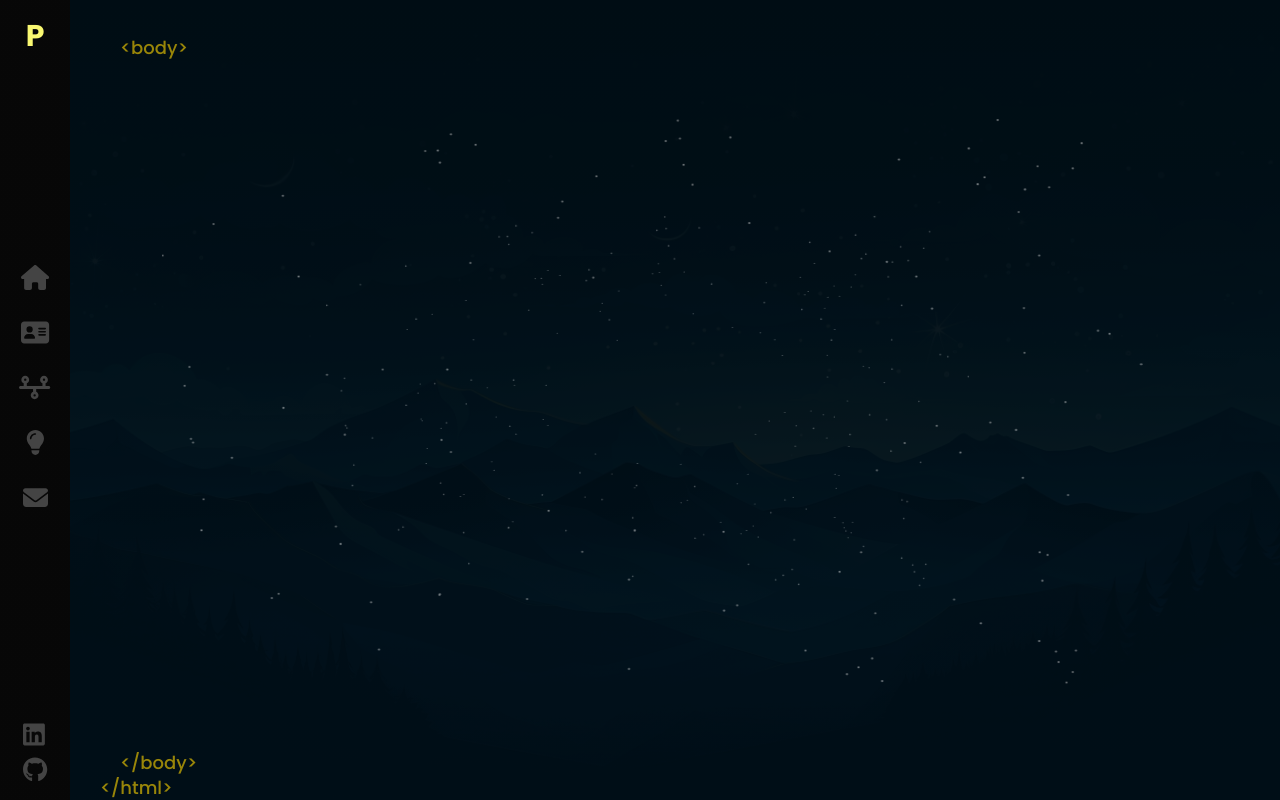
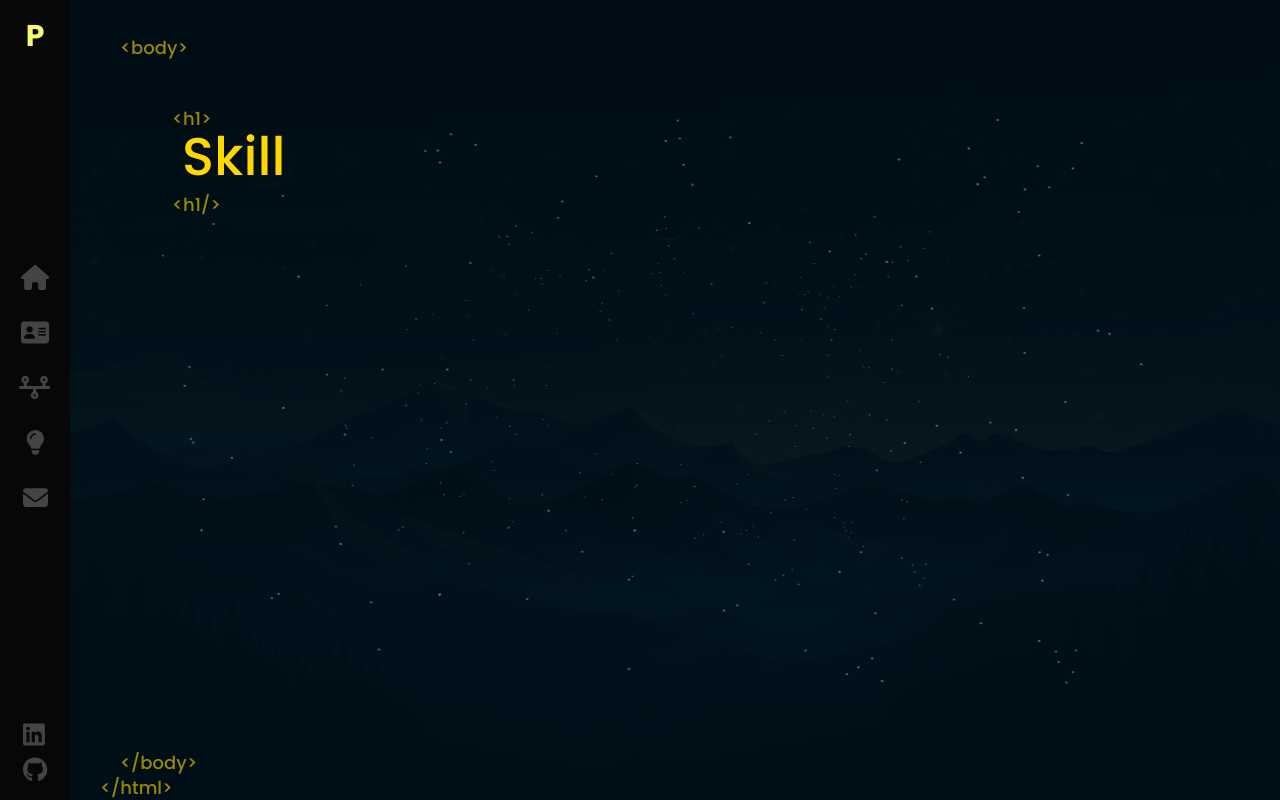
Before and after one commit to phanthakarnp1997/react-portfolio, a React (Vite) app: page /react-portfolio/skill in a window 1280 px wide. Built offline with nearby package versions, Linux system fonts and the light colour scheme; a web font is replaced by a local one.

Commit message:
feat: init skill-page

```diff
--- a/src/components/Layout/index.scss
+++ b/src/components/Layout/index.scss
@@ -52,7 +52,8 @@
 }
 
 .container.about-page,
-.container.experience-page {
+.container.experience-page,
+.container.skill-page {
   left: 15%;
   top: 15%;
   h1 {
--- a/src/components/Skill/index.jsx
+++ b/src/components/Skill/index.jsx
@@ -1,12 +1,15 @@
 import withLoader from "../../utils/withLoader";
 import "./index.scss";
 import React from "react";
+import AnimateText from "../AnimateText";
 
 function Skill() {
   return (
     <>
-      <div className="page-header">
-        <div className="text-zone">Skill</div>
+      <div className="container skill-page">
+        <h1>
+          <AnimateText letterClass="text-animate-hover" text="Skill" idx={1} />
+        </h1>
       </div>
     </>
   );
```
